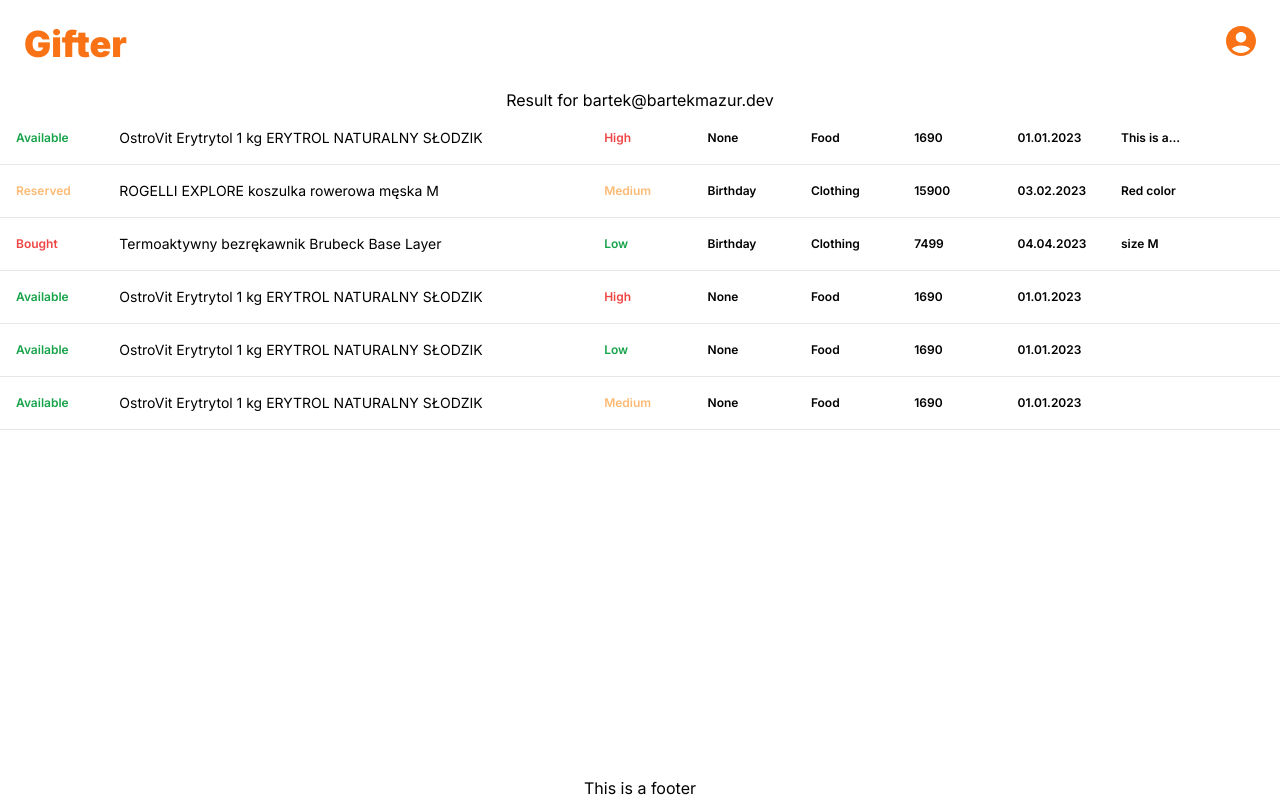
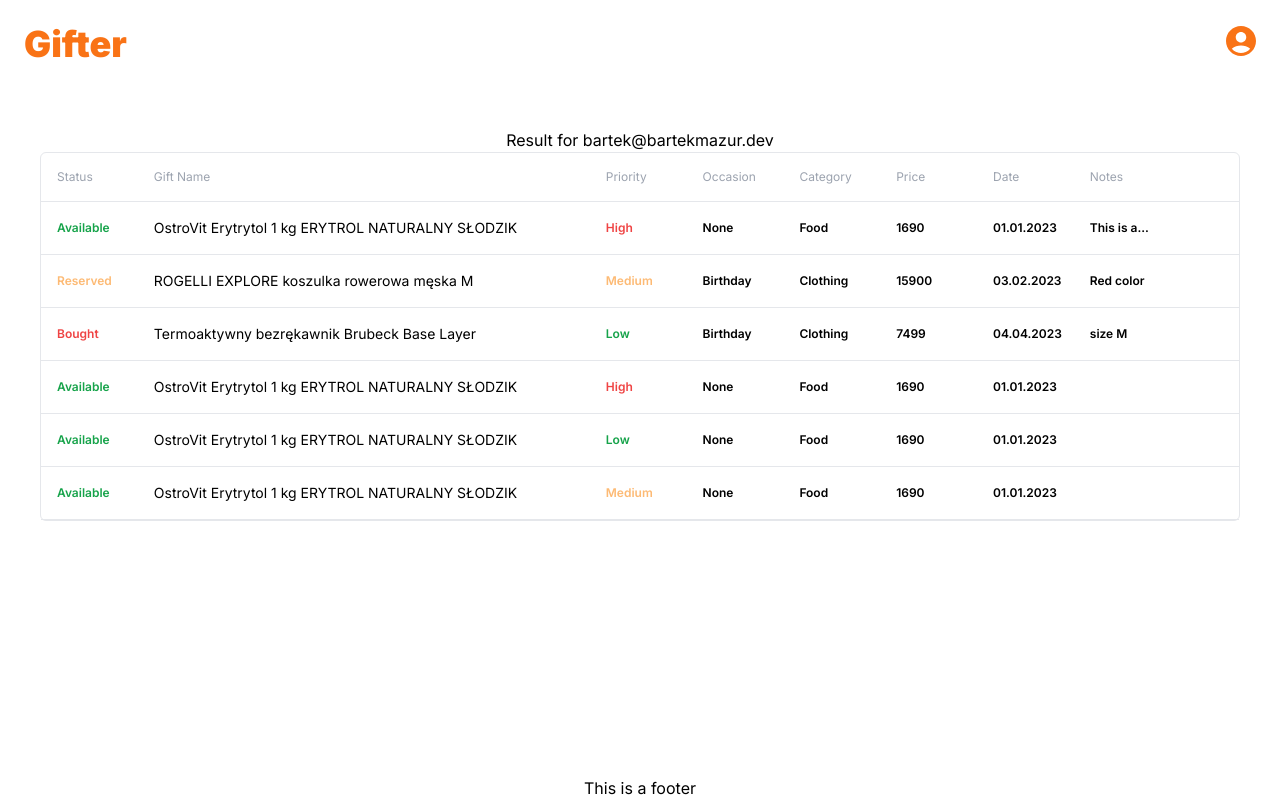
Before and after one commit to mazurcodes/Gifter-Next13, a Next.js app: page /results in a window 1280 px wide. Built offline with nearby package versions, Linux system fonts and the light colour scheme.

Commit message:
Head of the GiftList table

```diff
--- a/app/components/GiftList/index.tsx
+++ b/app/components/GiftList/index.tsx
@@ -5,7 +5,21 @@
   const giftListWithData = giftsData.map((gift) => (
     <Gift key={gift.id} data={gift} />
   ));
-  return <div>{giftListWithData}</div>;
+  return (
+    <div className="table border rounded-md w-full">
+      <div className="table-head grid gap-2 grid-cols-[2fr_10fr_repeat(5,_2fr)_3fr] items-center border-b p-4 text-xs text-gray-400">
+        <p>Status</p>
+        <p>Gift Name</p>
+        <p>Priority</p>
+        <p>Occasion</p>
+        <p>Category</p>
+        <p>Price</p>
+        <p>Date</p>
+        <p>Notes</p>
+      </div>
+      <div className="table-data">{giftListWithData}</div>
+    </div>
+  );
 };
 
 export default GiftList;
--- a/app/results/page.tsx
+++ b/app/results/page.tsx
@@ -11,7 +11,7 @@
   return (
     <>
       <TopMenu extended />
-      <main className="flex-1">
+      <main className="flex-1 p-10">
         <h2 className="text-center">
           Result for bartek@bartekmazur.dev
         </h2>
```
